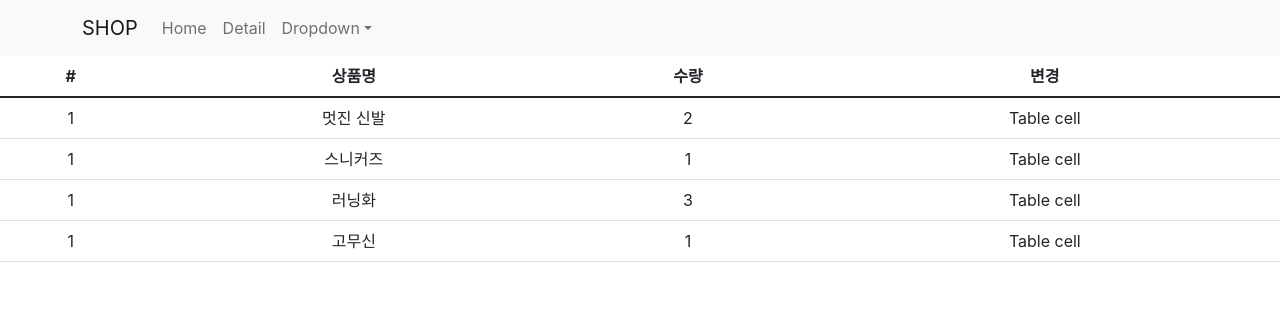
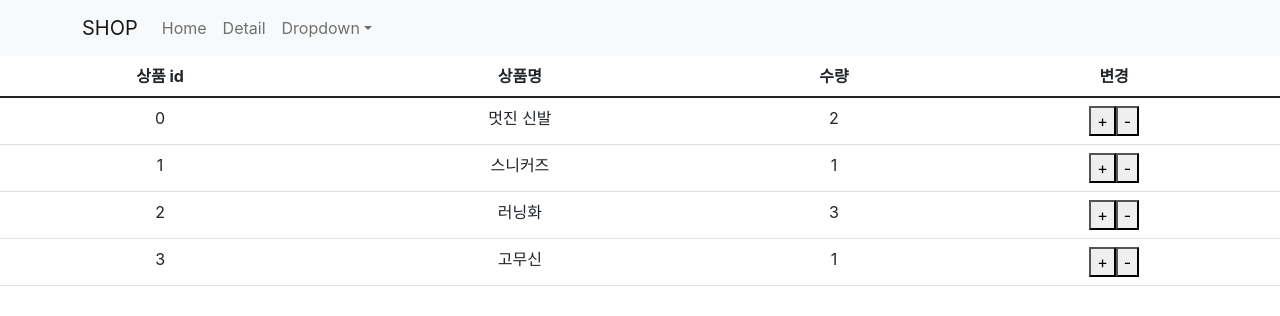
Before and after one commit to ulr0/react-class2, a React (Create React App) app: page /cart in a window 1280 px wide. Shown: the top 316 px of the page. Built offline with nearby package versions, Linux system fonts and the light colour scheme.

Commit message:
redux2 - reducer/dispatch 데이터 수정

```diff
--- a/src/Cart.js
+++ b/src/Cart.js
@@ -9,7 +9,7 @@ function Cart(props){
             <Table responsive>
                 <thead>
                     <tr>
-                        <th>#</th>
+                        <th>상품 id</th>
                         <th>상품명</th>
                         <th>수량</th>
                         <th>변경</th>
@@ -20,10 +20,13 @@ function Cart(props){
                         props.state.map((a, i)=>{
                             return (
                                 <tr key={i}>
-                                    <td>1</td>
+                                    <td>{ a.id }</td>
                                     <td>{ a.name }</td>
-                                    <td>{ a.quan}</td>
-                                    <td>Table cell</td>
+                                    <td>{ a.quan }</td>
+                                    <td>
+                                        <button onClick={()=>{ props.dispatch({ type : '수량증가' }) }}>+</button>
+                                        <button onClick={()=>{ props.dispatch({ type : '수량감소' }) }}>-</button>
+                                    </td>
                                 </tr>
                             )
                         })
--- a/src/index.js
+++ b/src/index.js
@@ -9,12 +9,42 @@ import { BrowserRouter } from 'react-router-dom';
 import { Provider } from 'react-redux';
 import { createStore } from 'redux';
 
-let store = createStore(()=>{ return [
-            { id : 0, name : '멋진 신발', quan : 2 },
-            { id : 1, name : '스니커즈', quan : 1},
-            { id : 2, name : '러닝화', quan : 3},
-            { id : 3, name : '고무신', quan : 1}]
-          });
+let baseState = [
+  { id : 0, name : '멋진 신발', quan : 2 },
+  { id : 1, name : '스니커즈', quan : 1},
+  { id : 2, name : '러닝화', quan : 3},
+  { id : 3, name : '고무신', quan : 1}
+]
+
+// (수정된 or 원래) state 값을 return하는 함수
+// parameter state = 초기값
+// parameter action = 데이터가 수정되는 조건
+function reducer(state = baseState, action){
+  if ( action.type === '수량증가' ) {
+
+    let copy = [...baseState];
+    copy[0].quan++;
+    return copy
+
+  } else if ( action.type === '수량감소' ) {
+
+    let copy = [...baseState];
+    if (copy[0].quan > 1 ) {
+      copy[0].quan--;
+      return copy
+    } else {
+      alert('1개 이상 주문 가능합니다.');
+      copy[0].quan = 1;
+      return copy
+    }
+
+  } else {
+    return state
+  }
+}
+
+let store = createStore(reducer);
+
 
 ReactDOM.render(
   <React.StrictMode>
```
